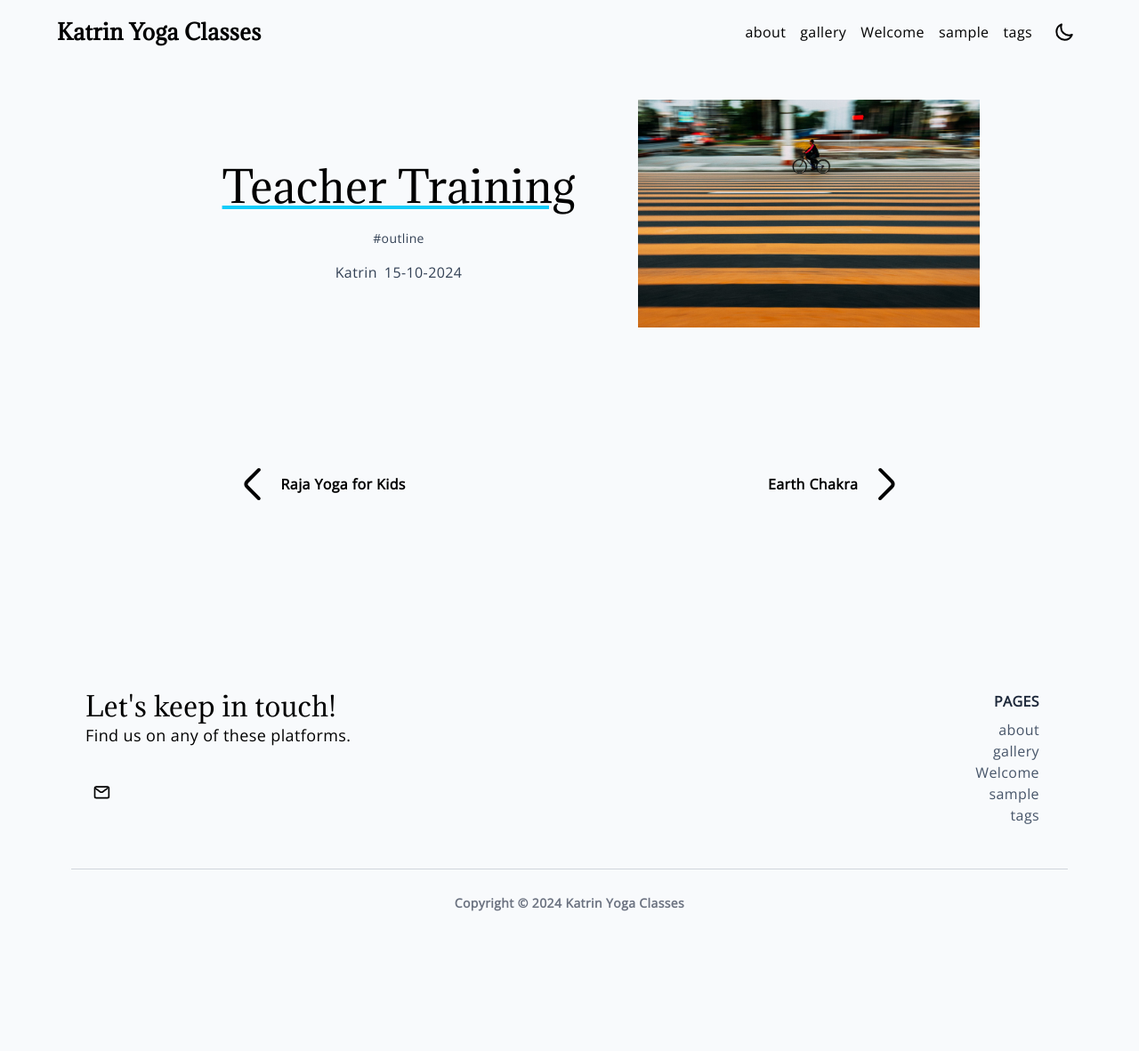
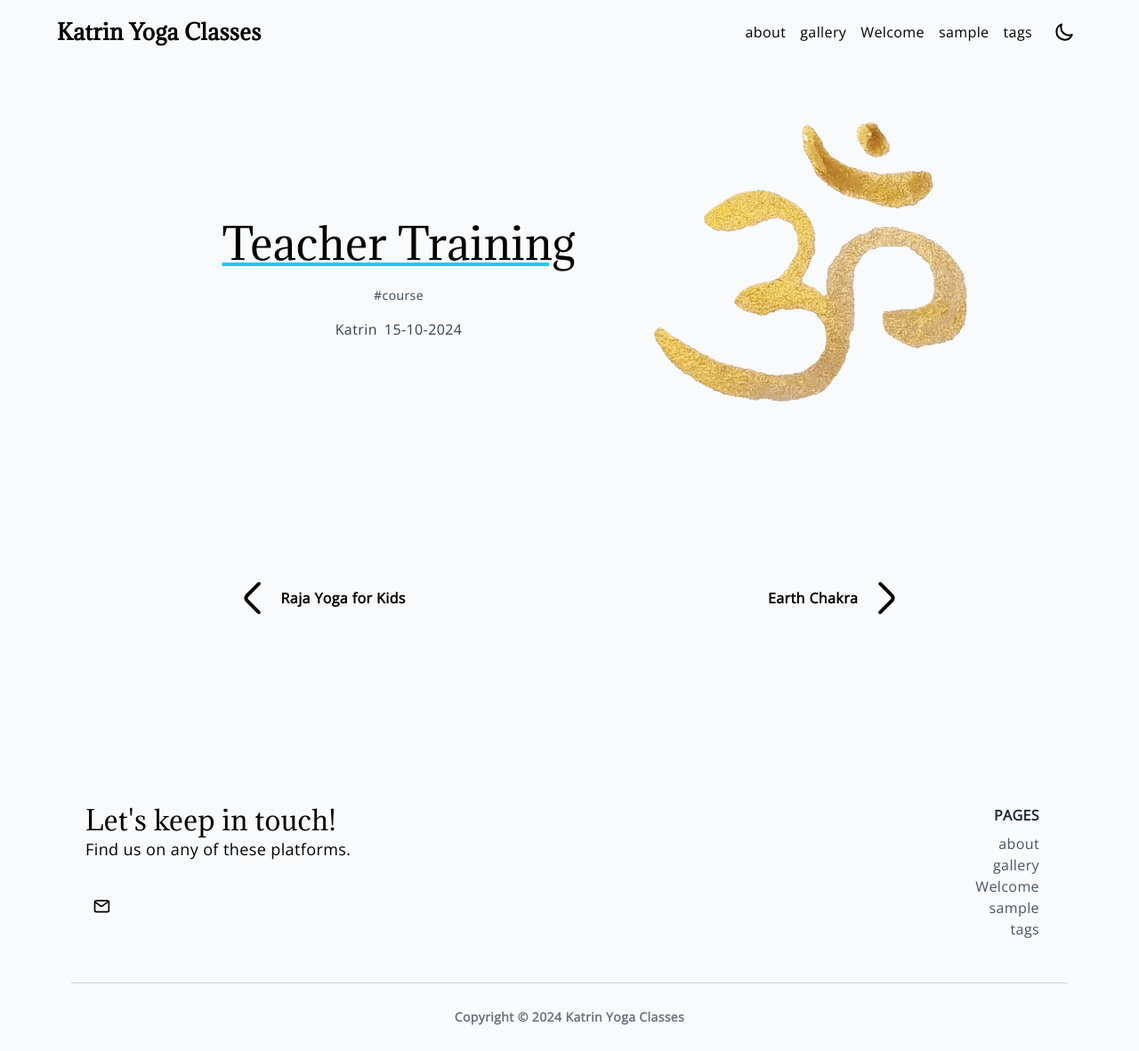
Before and after one commit to katrin-yoga-classes/wind, a Jekyll site: the page built from _posts/2024-10-15-teachertraining.md, in a window 1280 px wide. Shown: the whole page at 89% size. Built offline with Jekyll 4.4.1, drawn with Linux system fonts in a browser that asks for light colours; before the commit the page ends 1053 px from its top, so only the background shows below that.

Commit message:
Update tags

```diff
--- a/_posts/2024-10-15-teachertraining.md
+++ b/_posts/2024-10-15-teachertraining.md
@@ -1,7 +1,7 @@
 ---
 layout: post
 title: 'Teacher Training'
-image: /assets/images/example4.jpg
+image: /assets/images/Yoga_om.png
 tags:
-  - outline
+  - course
 ---
```
Also changed, not shown: _posts/2024-10-15-basictraining.md (+1 -1 lines), _posts/2024-10-15-rajayogaforkids.md (+2 -2 lines).
